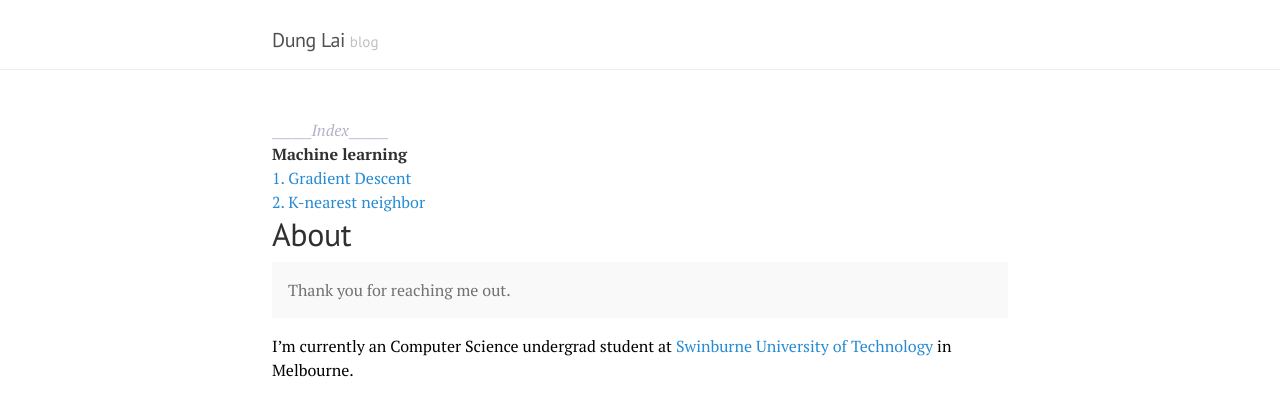
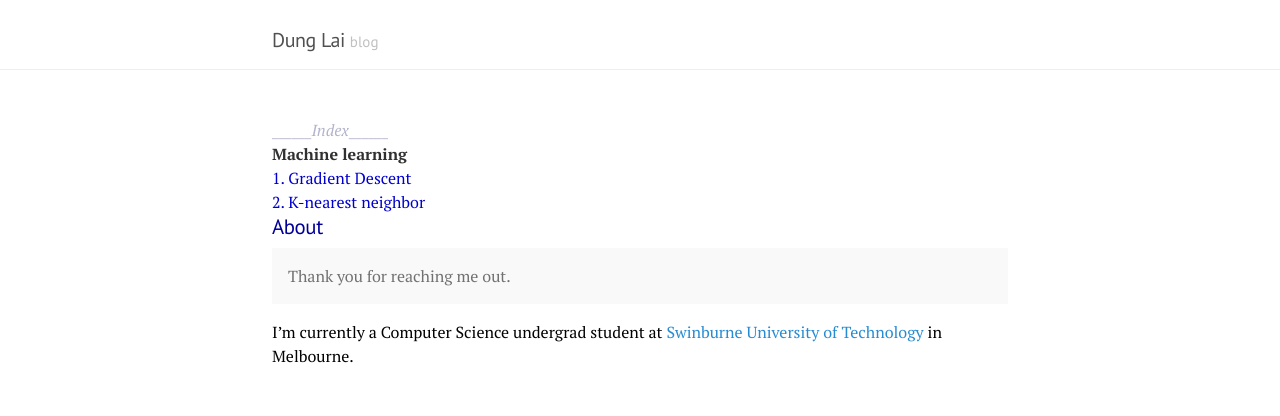
Before and after one commit to DungLai/dunglai.github.io, a Jekyll site: the page built from about.md, in a window 1280 px wide, cut to the strip 104-520 px from the top of the page. Built offline with Jekyll 4.4.1, drawn with Linux system fonts in a browser that asks for light colours.

Commit message:
fix layout date

```diff
--- a/about.md
+++ b/about.md
@@ -7,4 +7,4 @@
   Thank you for reaching me out.
 </p>
 
-I'm currently an Computer Science undergrad student at [Swinburne University of Technology](https://en.wikipedia.org/wiki/Swinburne_University_of_Technology) in Melbourne.
+I'm currently a Computer Science undergrad student at [Swinburne University of Technology](https://en.wikipedia.org/wiki/Swinburne_University_of_Technology) in Melbourne.
--- a/public/css/lanyon.css
+++ b/public/css/lanyon.css
@@ -315,7 +315,8 @@
 .page-title,
 .post-title,
 .post-title a {
-  color: #303030;
+  font-size: 130%;
+  color:#000099;
 }
 .page-title,
 .post-title {
@@ -324,10 +325,13 @@
 
 /* Meta data line below post title */
 .post-date {
-  display: block;
+  margin-top:0.74em;
+  /*float: right;*/
+  /*vertical-align: bottom;*/
   margin-top: -.5rem;
-  margin-bottom: 1rem;
+  margin-bottom: 0.8rem;
   color: #9a9a9a;
+  font-size: 100%;
 }
 
 /* Related posts */
@@ -571,6 +575,10 @@
   margin-right: 4rem;
 }
 
+.blog-index a {
+  color :#0000cc;
+}
+
 /*reponsive blog index*/
 @media (max-width: 82em) {
   .blog-index {
@@ -606,3 +614,15 @@
     margin-right: auto;
   }
 }
+
+.post-img {
+  float:left;
+  display: block;
+  width: 13rem;
+  max-width: 100%;
+  max-height: 100%;
+  padding-left: 0.3rem;
+  padding-right: 2rem;
+  padding-top: 0.5rem;
+  padding-bottom: 1rem;
+}
--- a/public/css/poole.css
+++ b/public/css/poole.css
@@ -349,8 +349,8 @@
 /* Meta data line below post title */
 .post-date {
   display: block;
-  margin-top: -.5rem;
-  margin-bottom: 1rem;
+  /*margin-top: -.5rem;*/
+  /*margin-bottom: 1rem;*/
   color: #9a9a9a;
 }
 
```
Also changed, not shown: _posts/2017-11-15-test.md (+2 -2 lines), index.html (+8 -3 lines), public/post_img/post_test_img.PNG (added).
